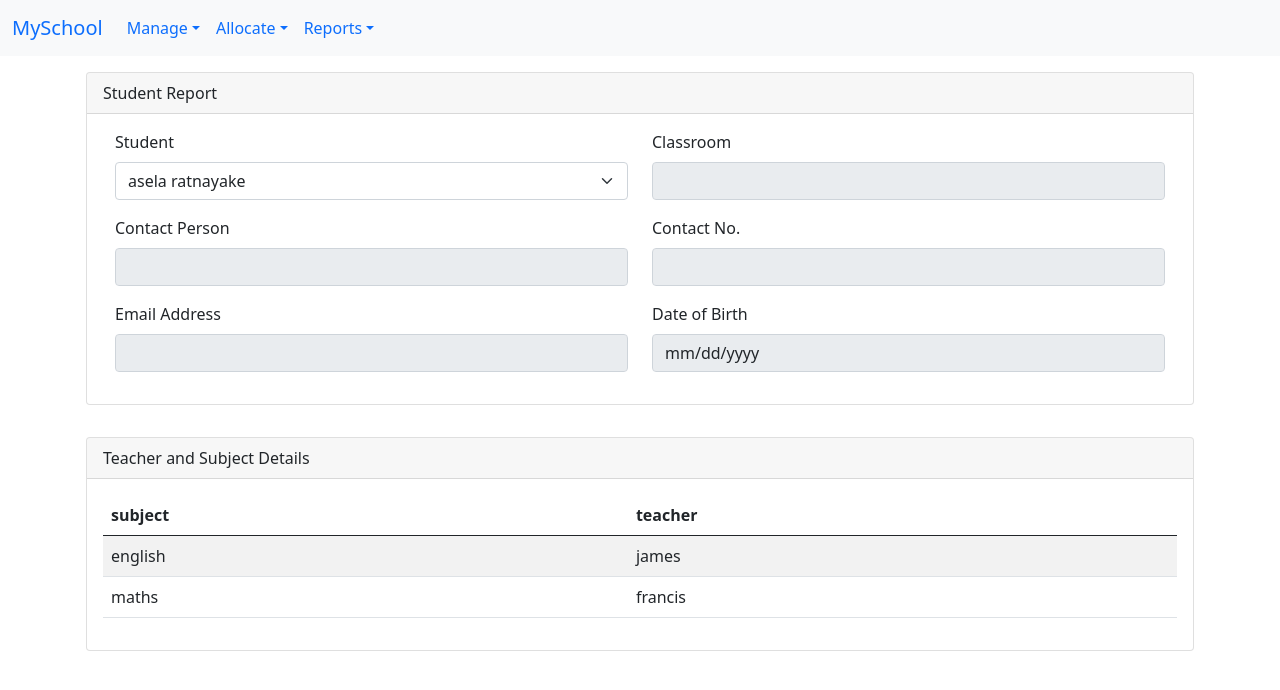
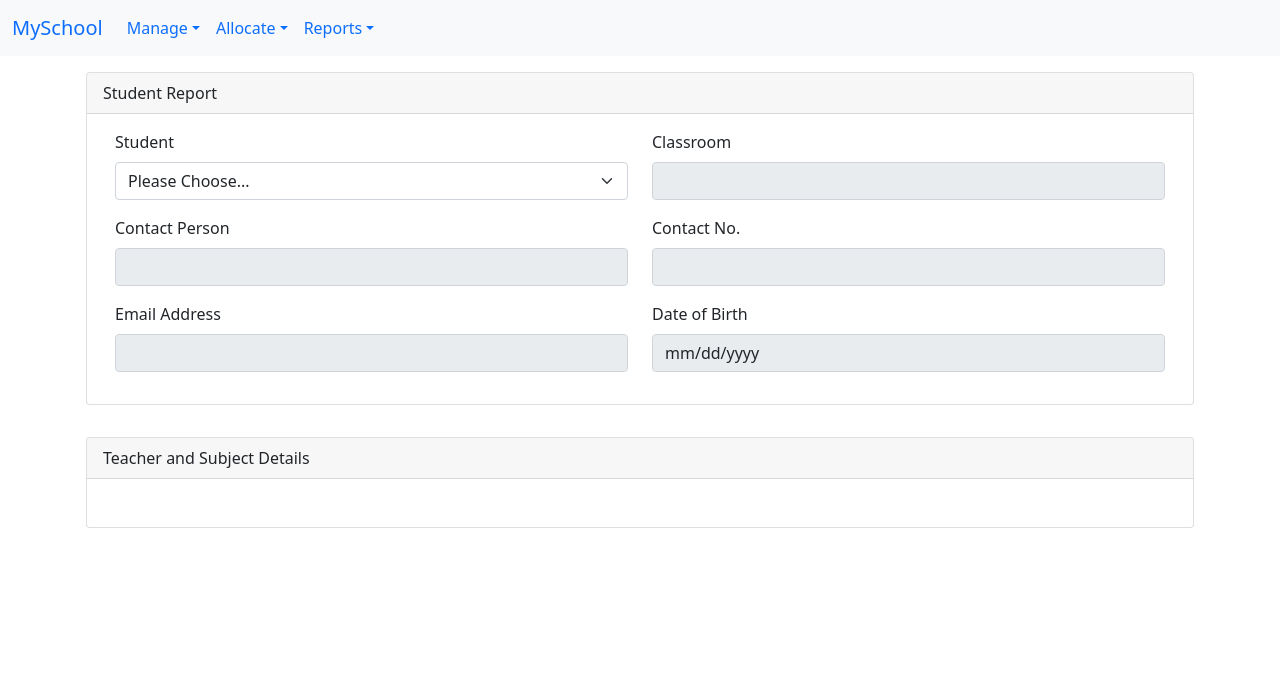
Before and after one commit to Bumbl3b33/school-management-system, a React (Create React App) app: page /reports/student in a window 1280 px wide. Shown: the top 690 px of the page. Built offline with nearby package versions, Linux system fonts and the light colour scheme.

Commit message:
user friendly default value when loading forms for first time

```diff
--- a/src/components/studentReportForm/StudentReportForm.jsx
+++ b/src/components/studentReportForm/StudentReportForm.jsx
@@ -26,8 +26,8 @@ const StudentReportForm = ({students, onStudentSelect}) => {
                                     type="select"
                                     value={student?.id}
                                     onChange={handleChange}
-                                    defaultValue
                                 >
+                                    <option value="" disabled selected hidden>Please Choose...</option>
                                     {students &&
                                         students.map((student, index) => (
                                             <option key={index} value={student.id}>
--- a/src/pages/reports/student/studentReport.jsx
+++ b/src/pages/reports/student/studentReport.jsx
@@ -25,10 +25,7 @@ const StudentReport = () => {
         },
     ]);
 
-    const [report, setReport] = useState([
-        { subject: "english", teacher: "james" },
-        { subject: "maths", teacher: "francis" },
-    ])
+    const [report, setReport] = useState()
 
     /**
      * Updates the report based on the student selected
```
